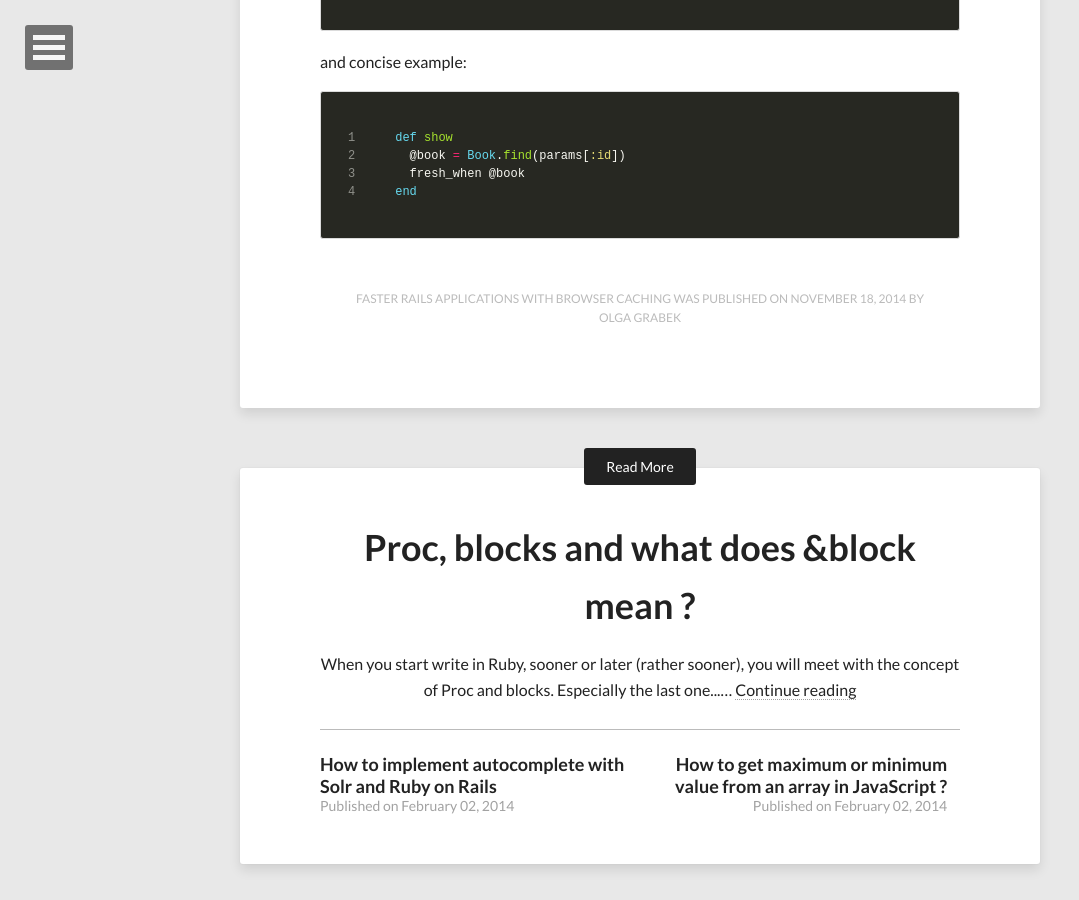
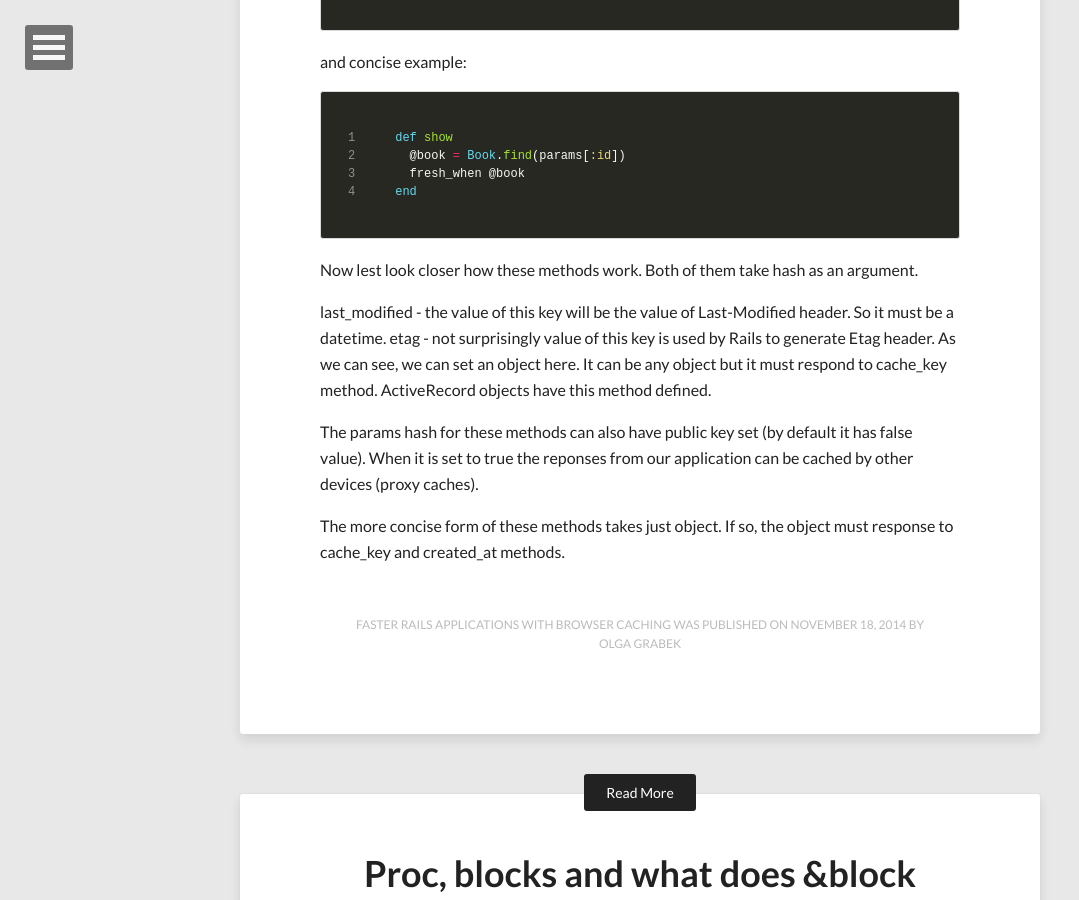
Before and after one commit to Olgagr/Olgagr.github.io, a Jekyll site: the page built from _posts/2014-11-18-faster-rails-app-with-http-caching.markdown, in a window 1280 px wide and 900 px high, scrolled down 5763 px. Shown: the whole window, without its empty margins (0-1079 px from the left). Built offline with Jekyll 4.4.1, drawn with Linux system fonts in a browser that asks for light colours; nearby versions of some CDN libraries; Markdown is read by kramdown in place of the engine named in the settings.

Commit message:
More about stale? and fresh_when methods

```diff
--- a/_posts/2014-11-18-faster-rails-app-with-http-caching.markdown
+++ b/_posts/2014-11-18-faster-rails-app-with-http-caching.markdown
@@ -191,3 +191,12 @@ def show
   fresh_when @book
 end
 {% endhighlight %}
+
+Now lest look closer how these methods work. Both of them take hash as an argument.
+
+last_modified - the value of this key will be the value of Last-Modified header. So it must be a datetime.
+etag - not surprisingly value of this key is used by Rails to generate Etag header. As we can see, we can set an object here. It can be any object but it must respond to cache_key method. ActiveRecord objects have this method defined.
+
+The params hash for these methods can also have public key set (by default it has false value). When it is set to true the reponses from our application can be cached by other devices (proxy caches).
+
+The more concise form of these methods takes just object. If so, the object must response to cache_key and created_at methods.
```
